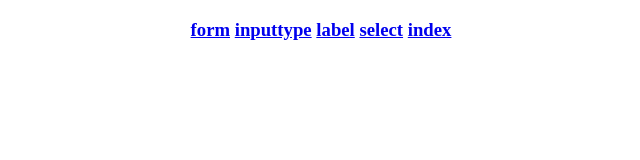
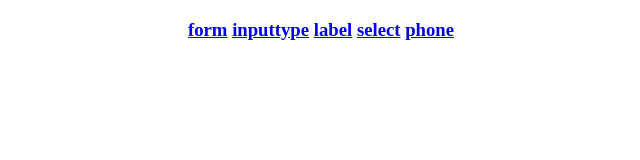
Before and after one commit to xamamx/hw03, a plain HTML site: page index.html in a window 1280 px wide. Shown: the full height of the page, 319-959 px from the left. Drawn offline with Linux system fonts and the light colour scheme.

Commit message:
Update index.html

```diff
--- a/index.html
+++ b/index.html
@@ -12,7 +12,7 @@
     <lo><a href="inputtype.html">inputtype</a></lo>
     <lo><a href="lable.html">label</a></lo>
     <lo><a href="select.html">select</a></lo>
-    <lo><a href="index.html">index</a></lo>
+    <lo><a href="phone.html">phone</a></lo>
     </h3>
     </center>
 </body>
```
